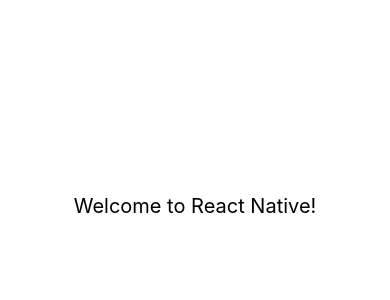
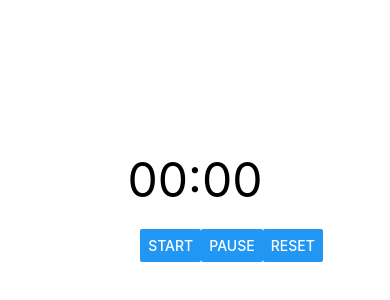
Before and after one commit to areebaqamar021/react-native-projects, a React Native app in the folder practiceApp/: screen / in a window 390 px wide. Shown: the part 216-516 px from the top of the page. Built offline with nearby package versions, Linux system fonts and the light colour scheme.

Commit message:
create timer app in react native to practice some new functions

```diff
--- a/practiceApp/App.tsx
+++ b/practiceApp/App.tsx
@@ -1,10 +1,12 @@
 import React from 'react';
 import { SafeAreaView, Text, StyleSheet } from 'react-native';
+import TimerApp from './src/components/TimerApp';
 
 const App = () => {
   return (
     <SafeAreaView style={styles.container}>
-      <Text style={styles.welcome}>Welcome to React Native!</Text>
+      {/* <Text style={styles.welcome}>Welcome to React Native!</Text> */}
+      <TimerApp />
     </SafeAreaView>
   );
 };
--- /dev/null
+++ b/practiceApp/src/components/TimerApp.js
@@ -0,0 +1,69 @@
+import React, { useState, useEffect } from 'react';
+import { View, Text, Button, StyleSheet } from 'react-native';
+
+const TimerApp = () => {
+  const [seconds, setSeconds] = useState(0);
+  const [isActive, setIsActive] = useState(false);
+
+  useEffect(() => {
+    let timer = null;
+    if (isActive) {
+      timer = setInterval(() => {
+        setSeconds(prevSeconds => prevSeconds + 1);
+      }, 1000);
+    } else if (!isActive && seconds !== 0) {
+      clearInterval(timer);
+    }
+    return () => clearInterval(timer);
+  }, [isActive, seconds]);
+
+  const handleStart = () => {
+    setIsActive(true);
+  };
+
+  const handlePause = () => {
+    setIsActive(false);
+  };
+
+  const handleReset = () => {
+    setIsActive(false);
+    setSeconds(0);
+  };
+
+  const formatTime = (time) => {
+    const minutes = Math.floor(time / 60);
+    const seconds = time % 60;
+    return `${String(minutes).padStart(2, '0')}:${String(seconds).padStart(2, '0')}`;
+  };
+
+  return (
+    <View style={styles.container}>
+      <Text style={styles.timer}>{formatTime(seconds)}</Text>
+      <View style={styles.buttonContainer}>
+        <Button title="Start" onPress={handleStart} />
+        <Button title="Pause" onPress={handlePause} />
+        <Button title="Reset" onPress={handleReset} />
+      </View>
+    </View>
+  );
+};
+
+const styles = StyleSheet.create({
+  container: {
+    flex: 1,
+    justifyContent: 'center',
+    alignItems: 'center',
+    backgroundColor: '#fff',
+  },
+  timer: {
+    fontSize: 48,
+    marginBottom: 20,
+  },
+  buttonContainer: {
+    flexDirection: 'row',
+    justifyContent: 'space-around',
+    width: '60%',
+  },
+});
+
+export default TimerApp;
```
